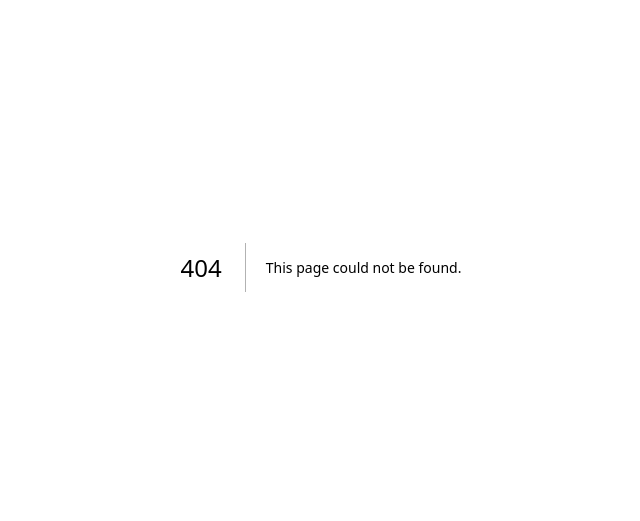
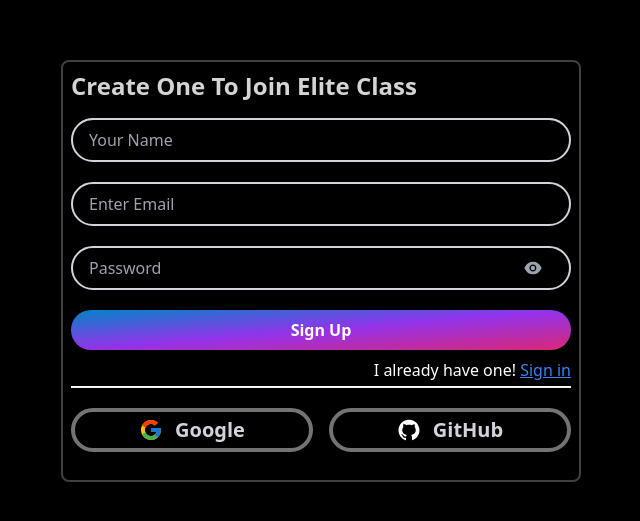
Before and after one commit to zenmh/elite_ensemble_client, a Next.js app: page /signup in a window 1280 px wide. Before the commit this address had no page. Shown: the part 133-654 px from the top of the page, without its empty margins (319-959 px from the left). Built offline with nearby package versions, Linux system fonts and the light colour scheme.

Commit message:
Sign in and Sign up page designed done

```diff
--- a/package.json
+++ b/package.json
@@ -19,6 +19,7 @@
     "postcss": "8.4.29",
     "react": "18.2.0",
     "react-dom": "18.2.0",
+    "react-hook-form": "^7.46.1",
     "react-icons": "^4.11.0",
     "tailwindcss": "3.3.3",
     "typescript": "5.2.2"
--- a/src/components/layouts/RootLayout.tsx
+++ b/src/components/layouts/RootLayout.tsx
@@ -3,11 +3,11 @@ import { Footer, Navbar } from "../shared";
 
 const RootLayout = ({ children }: { children: ReactNode }) => {
   return (
-    <>
+    <div className="max-w-[1464px] mx-auto">
       <Navbar />
       {children}
       <Footer />
-    </>
+    </div>
   );
 };
 
--- a/src/components/shared/Btn.tsx
+++ b/src/components/shared/Btn.tsx
@@ -7,6 +7,7 @@ interface BtnProps {
   onClick?: () => void;
   disabled?: boolean;
   loading?: boolean;
+  type?: "submit" | "reset" | "button" | undefined;
 }
 
 const Btn: FC<BtnProps> = ({
@@ -16,11 +17,13 @@ const Btn: FC<BtnProps> = ({
   onClick,
   disabled,
   loading,
+  type,
 }) => {
   return (
     <button
       onClick={onClick}
       disabled={disabled}
+      type={type}
       className={`
       group overflow-hidden bg-gradient-to-br  text-white font-semibold py-2 px-4 rounded-full shadow-md hover:shadow-lg transform transition-transform focus:outline-none disabled:bg-gray-600
       ${size === "xs" && "scale-50"}
--- /dev/null
+++ b/src/components/shared/IconBtn.tsx
@@ -0,0 +1,21 @@
+import { ReactNode, FC } from "react";
+
+interface IconBtnProps {
+  label: string;
+  children: ReactNode;
+  onClick: () => void;
+}
+
+const IconBtn: FC<IconBtnProps> = ({ label, children, onClick }) => {
+  return (
+    <button
+      onClick={onClick}
+      className="border-4 border-neutral-500 hover:border-neutral-600 w-full px-4 text-2xl rounded-full flex flex-row items-center justify-center gap-3 hover:text-gray-400 py-1"
+    >
+      {children}
+      <span className="text-xl text-gray-300 font-semibold">{label}</span>
+    </button>
+  );
+};
+
+export default IconBtn;
--- a/src/components/shared/Inp.tsx
+++ b/src/components/shared/Inp.tsx
@@ -4,16 +4,29 @@ interface InpProps {
   type: "text" | "email" | "password" | "number" | "file";
   placeholder: string;
   error?: boolean;
+  register: any;
+  name: string;
+  error_message: string;
 }
 
-const Inp: FC<InpProps> = ({ type, placeholder, error }) => {
+const Inp: FC<InpProps> = ({
+  type,
+  placeholder,
+  error,
+  register,
+  name,
+  error_message,
+}) => {
   return (
     <input
-      className={`px-4 py-2 rounded-full border-2 bg-black text-white placeholder-gray-400 focus:outline-none focus:border-cyan-500 hover:border-teal-400 transition-colors duration-300
+      className={`px-4 py-2 rounded-full border-2 bg-black autofill:bg-black text-white placeholder-gray-400 focus:outline-none focus:border-cyan-500 hover:border-teal-400 transition-colors duration-300 w-full
       ${error ? "border-rose-500" : "border-gray-300"}
       `}
       type={type}
       placeholder={placeholder}
+      {...register(name as string, {
+        required: error_message,
+      })}
     />
   );
 };
--- a/src/components/shared/Navbar.tsx
+++ b/src/components/shared/Navbar.tsx
@@ -15,10 +15,15 @@ const Navbar = () => {
         <Image src={logo} alt="logo" width={36} height={36} />
         <h2 className="text-2xl font-bold ml-2">Elite Ensemble</h2>
       </div>
-      <div className="flex flex-row items-center">
-        <div>
-          <Dropdown />
-        </div>
+      <div className="flex flex-row items-center gap-4">
+        <Dropdown />
+        <button
+          onClick={() => router.push("/signin")}
+          className="bg-gray-900 hover:bg-gray-800 px-3 py-2 rounded-md font-semibold"
+        >
+          Sign In
+        </button>
+
         <Btn variant="primary" size="md" label="PC Builder" />
       </div>
     </nav>
--- /dev/null
+++ b/src/components/shared/Spinner.tsx
@@ -0,0 +1,9 @@
+const Spinner = () => {
+  return (
+    <div className="h-screen w-screen flex  items-center justify-center">
+      <div className="w-11 h-11 border-4 border-dashed rounded-full animate-spin dark:border-gray-300 border-gray-700 z-50" />
+    </div>
+  );
+};
+
+export default Spinner;
--- a/src/components/shared/index.ts
+++ b/src/components/shared/index.ts
@@ -1,7 +1,9 @@
 import Navbar from "./Navbar";
 import Btn from "./Btn";
+import IconBtn from "./IconBtn";
 import Inp from "./Inp";
 import Dropdown from "./Dropdown";
+import Spinner from "./Spinner";
 import Footer from "./Footer";
 
-export { Navbar, Btn, Inp, Dropdown, Footer };
+export { Navbar, Btn, IconBtn, Inp, Dropdown, Spinner, Footer };
--- a/src/components/ui/Card.tsx
+++ b/src/components/ui/Card.tsx
@@ -35,7 +35,7 @@ const Card: FC<CardProps> = ({
           alt={product_name}
           width={320}
           height={300}
-          className="rounded-t-md w-full h-auto transition-transform transform scale-100 group-hover:scale-105 duration-300"
+          className="w-full h-auto transition-transform transform scale-100 group-hover:scale-105 duration-300 rounded-t-md group-hover:rounded-t-md"
         />
         <div className="absolute inset-0 flex items-center justify-center opacity-0 group-hover:opacity-100 bg-black bg-opacity-60 text-white text-xl font-semibold transition-opacity duration-300 cursor-pointer">
           Add To Cart
@@ -45,7 +45,7 @@ const Card: FC<CardProps> = ({
         <h3 className="text-2xl font-semibold text-gray-300 text-ellipsis">
           {product_name}
         </h3>
-        <div className="flex flex-row justify-between items-center mr-4 my-2">
+        <div className="flex flex-row justify-between items-center mr-2 my-2">
           <p className="border-2 border-slate-300 hover:border-slate-400 px-3 rounded-full w-fit text-xs text-gray-300 hover:text-gray-400 font-semibold">
             {category}
           </p>
--- /dev/null
+++ b/src/pages/404.tsx
@@ -0,0 +1,34 @@
+import { Btn } from "@/components/shared";
+import Image from "next/image";
+import Link from "next/link";
+
+const NotFound = () => {
+  return (
+    <div className="h-screen w-screen bg-gray-950 flex items-center">
+      <div className="container flex flex-col md:flex-row items-center justify-between px-5 text-gray-700">
+        <div className="w-full lg:w-1/2 mx-8">
+          <div className="text-7xl text-gray-500 font-dark font-extrabold mb-8">
+            404
+          </div>
+          <p className="text-2xl md:text-3xl font-normal leading-normal mb-8 text-gray-500">
+            Sorry We Couldn&apos;t Find The Page You&apos;re Looking For...
+          </p>
+
+          <Link href="/">
+            <Btn label="Take Me Home" variant="primary" size="md" />
+          </Link>
+        </div>
+        <div className="w-full lg:flex lg:justify-end lg:w-1/2 mx-5 my-12">
+          <Image
+            src="https://user-images.githubusercontent.com/43953425/166269493-acd08ccb-4df3-4474-95c7-ad1034d3c070.svg"
+            width={1000}
+            height={800}
+            alt="Page not found"
+          />
+        </div>
+      </div>
+    </div>
+  );
+};
+
+export default NotFound;
--- /dev/null
+++ b/src/pages/signin.tsx
@@ -0,0 +1,102 @@
+import { useState } from "react";
+import { Btn, IconBtn, Inp } from "@/components/shared";
+import { useForm, SubmitHandler } from "react-hook-form";
+import { AiFillEye, AiFillEyeInvisible, AiFillGithub } from "react-icons/ai";
+import { FcGoogle } from "react-icons/fc";
+import Link from "next/link";
+
+interface FormInputs {
+  email: string;
+  password: string;
+}
+
+const SignIn = () => {
+  const [passwordType, setPasswordType] = useState<"password" | "text">(
+    "password"
+  );
+  const {
+    register,
+    handleSubmit,
+    formState: { errors },
+  } = useForm<FormInputs>();
+
+  const onClick = () => {
+    if (passwordType === "password") setPasswordType("text");
+    else setPasswordType("password");
+  };
+
+  const onSubmit: SubmitHandler<FormInputs> = (data: FormInputs) => {
+    console.log(data);
+  };
+
+  return (
+    <section className="flex flex-row justify-center items-center min-h-screen">
+      <div className="border-2 border-neutral-700 p-2 rounded-lg mt-2">
+        <h2 className="text-2xl font-bold text-neutral-300 mb-4 text-start">
+          Sign In To Build Elite
+        </h2>
+        <form
+          onSubmit={handleSubmit(onSubmit)}
+          className="flex flex-col gap-5 w-[300px] md:w-[500px]"
+        >
+          <Inp
+            register={register}
+            name="email"
+            type="email"
+            placeholder="Enter Email"
+            error_message="Email is required !!"
+          />
+          {errors.email && (
+            <p className="text-rose-400 font-medium">{errors.email.message}</p>
+          )}
+          <div className="relative">
+            <Inp
+              register={register}
+              name="password"
+              type={passwordType}
+              placeholder="Password"
+              error_message="Password is required !!"
+            />
+            <button
+              type="button"
+              onClick={onClick}
+              className="absolute top-0 right-4 transform z-10 cursor-auto text-gray-400 hover:text-gray-500 p-3 text-xl"
+            >
+              {passwordType === "password" ? (
+                <AiFillEye />
+              ) : (
+                <AiFillEyeInvisible />
+              )}
+            </button>
+          </div>
+          {errors.password && (
+            <p className="text-rose-400 font-medium">
+              {errors.password.message}
+            </p>
+          )}
+          <Btn label="Sign In" size="lg" variant="primary" type="submit" />
+        </form>
+        <p className="text-right mt-2 mb-1">
+          I&apos;m new here!&nbsp;
+          <Link
+            href="/signup"
+            className="text-blue-500 hover:text-blue-600 underline transition duration-200"
+          >
+            Create one
+          </Link>
+        </p>
+        <hr className="h-0.5 border-t-0 bg-neutral-100 opacity-100 dark:opacity-50" />
+        <div className="flex flex-row my-5 gap-4">
+          <IconBtn onClick={() => {}} label="Google">
+            <FcGoogle />
+          </IconBtn>
+          <IconBtn onClick={() => {}} label="GitHub">
+            <AiFillGithub />
+          </IconBtn>
+        </div>
+      </div>
+    </section>
+  );
+};
+
+export default SignIn;
--- /dev/null
+++ b/src/pages/signup.tsx
@@ -0,0 +1,113 @@
+import { useState } from "react";
+import { Btn, IconBtn, Inp } from "@/components/shared";
+import { useForm, SubmitHandler } from "react-hook-form";
+import { AiFillEye, AiFillEyeInvisible, AiFillGithub } from "react-icons/ai";
+import { FcGoogle } from "react-icons/fc";
+import Link from "next/link";
+
+interface FormInputs {
+  name: string;
+  email: string;
+  password: string;
+}
+
+const SignUp = () => {
+  const [passwordType, setPasswordType] = useState<"password" | "text">(
+    "password"
+  );
+  const {
+    register,
+    handleSubmit,
+    formState: { errors },
+  } = useForm<FormInputs>();
+
+  const onClick = () => {
+    if (passwordType === "password") setPasswordType("text");
+    else setPasswordType("password");
+  };
+
+  const onSubmit: SubmitHandler<FormInputs> = (data: FormInputs) => {
+    console.log(data);
+  };
+
+  return (
+    <section className="flex flex-row justify-center items-center min-h-screen">
+      <div className="border-2 border-neutral-700 p-2 rounded-lg mt-2">
+        <h2 className="text-2xl font-bold text-neutral-300 mb-4 text-start">
+          Create One To Join Elite Class
+        </h2>
+        <form
+          onSubmit={handleSubmit(onSubmit)}
+          className="flex flex-col gap-5 w-[300px] md:w-[500px]"
+        >
+          <Inp
+            register={register}
+            name="name"
+            type="text"
+            placeholder="Your Name"
+            error_message="Name is required !"
+          />
+          {errors.name && (
+            <p className="text-rose-400 font-medium">{errors.name.message}</p>
+          )}
+          <Inp
+            register={register}
+            name="email"
+            type="email"
+            placeholder="Enter Email"
+            error_message="Email is required !"
+          />
+          {errors.email && (
+            <p className="text-rose-400 font-medium">{errors.email.message}</p>
+          )}
+          <div className="relative">
+            <Inp
+              register={register}
+              name="password"
+              type={passwordType}
+              placeholder="Password"
+              error_message="Password is required !"
+            />
+            <button
+              type="button"
+              onClick={onClick}
+              className="absolute top-0 right-4 transform z-10 cursor-auto text-gray-400 hover:text-gray-500 p-3 text-xl"
+            >
+              {passwordType === "password" ? (
+                <AiFillEye />
+              ) : (
+                <AiFillEyeInvisible />
+              )}
+            </button>
+          </div>
+          {errors.password && (
+            <p className="text-rose-400 font-medium">
+              {errors.password.message}
+            </p>
+          )}
+          <Btn label="Sign Up" size="lg" variant="primary" type="submit" />
+        </form>
+        <p className="text-right mt-2 mb-1">
+          I already have one!&nbsp;
+          <Link
+            href="/signin"
+            className="text-blue-500 hover:text-blue-600 underline transition duration-200"
+          >
+            Sign in
+          </Link>
+        </p>
+        <hr className="h-0.5 border-t-0 bg-neutral-100 opacity-100 dark:opacity-50" />
+        <div className="flex flex-row my-5 gap-4">
+          <IconBtn onClick={() => {}} label="Google">
+            <FcGoogle />
+          </IconBtn>
+          <IconBtn onClick={() => {}} label="GitHub">
+            <AiFillGithub />
+          </IconBtn>
+        </div>
+      </div>
+    </section>
+  );
+};
+
+export default SignUp;
```
Also changed, not shown: 1 other file (tests, documents, lock files or other folders).
